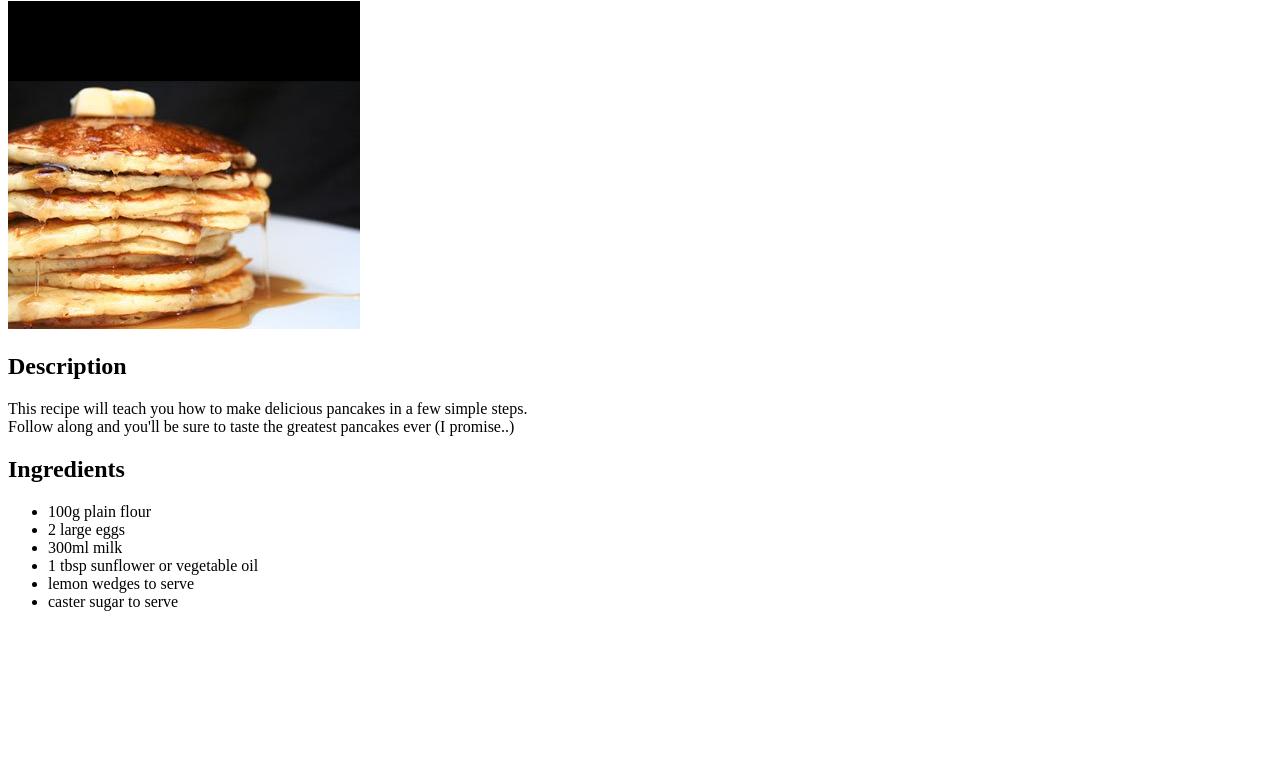
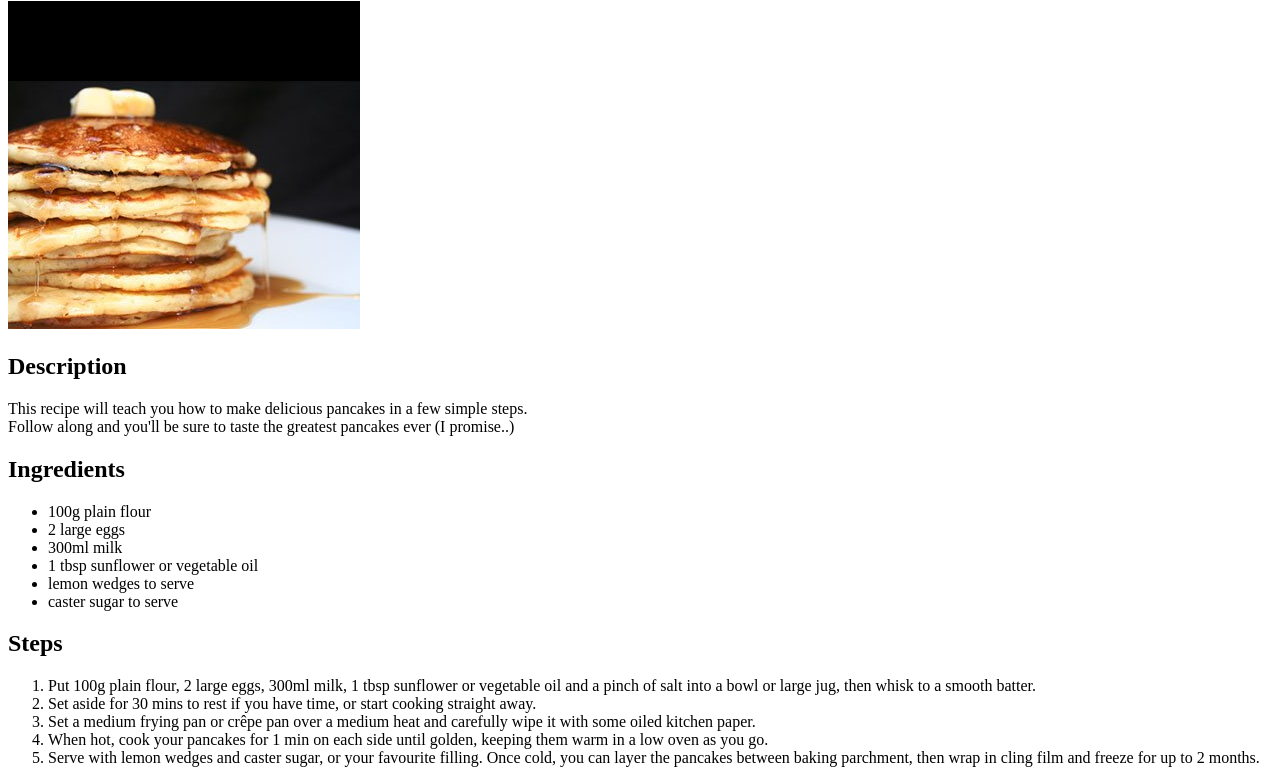
Before and after one commit to mrbce/odin-recipes, a plain HTML site: page recipes/pancakes.html in a window 1280 px wide. Shown: the part 79-862 px from the top of the page. Before the commit the page ends 800 px from the top, so only its background shows below. Drawn offline with Linux system fonts and the light colour scheme.

```diff
--- a/recipes/pancakes.html
+++ b/recipes/pancakes.html
@@ -26,5 +26,15 @@
             <li>caster sugar to serve</li>
         </ul>
     </div>
+    <div id="steps">
+        <h2>Steps</h2>
+        <ol>
+            <li>Put 100g plain flour, 2 large eggs, 300ml milk, 1 tbsp sunflower or vegetable oil and a pinch of salt into a bowl or large jug, then whisk to a smooth batter.</li>
+            <li>Set aside for 30 mins to rest if you have time, or start cooking straight away.</li>
+            <li>Set a medium frying pan or crêpe pan over a medium heat and carefully wipe it with some oiled kitchen paper.</li>
+            <li>When hot, cook your pancakes for 1 min on each side until golden, keeping them warm in a low oven as you go.</li>
+            <li>Serve with lemon wedges and caster sugar, or your favourite filling. Once cold, you can layer the pancakes between baking parchment, then wrap in cling film and freeze for up to 2 months.</li>
+        </ol>
+    </div>
 </body>
 </html>
```
Also changed, not shown: recipes/crustypasta.html (added), recipes/cucumbersalad.html (added).
